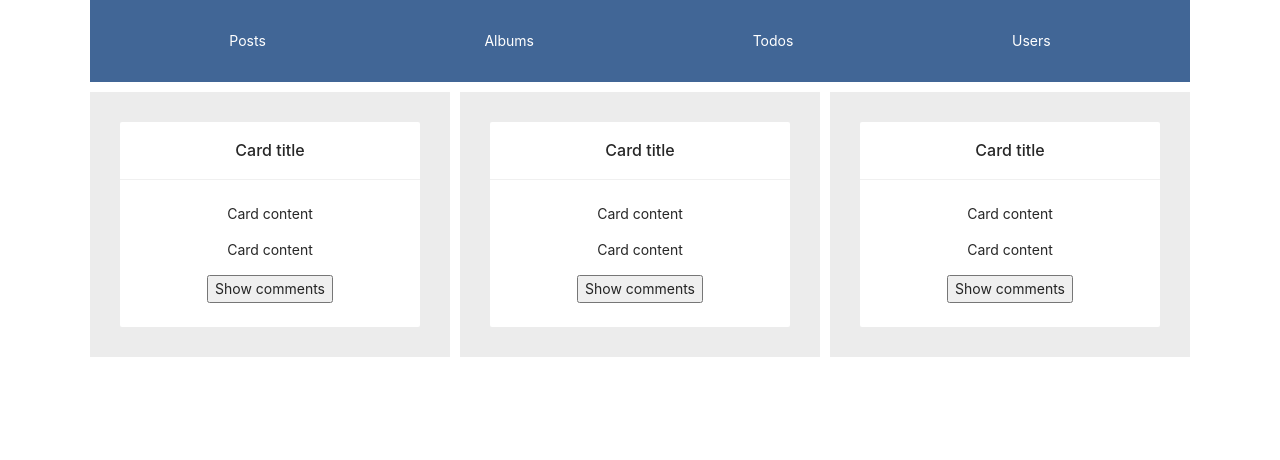
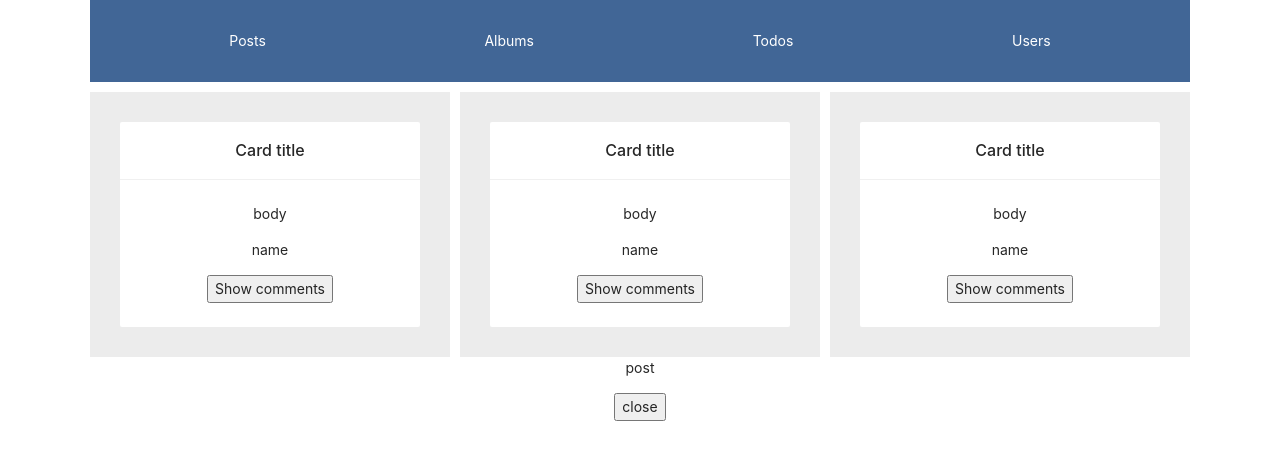
Before and after one commit to RakhmanHanna/diplom_react-app, a React (Create React App) app: page /posts in a window 1280 px wide. Shown: the top 460 px of the page. Built offline with nearby package versions, Linux system fonts and the light colour scheme.

Commit message:
madal page

```diff
--- a/src/App.tsx
+++ b/src/App.tsx
@@ -1,13 +1,47 @@
-//import React from 'react';
+import React from 'react';
+// import {
+//   BrowserRouter as Router,
+//   Switch,
+//   Route,
+//   useHistory,
+// } from 'react-router-dom';
+import Header from '../src/components/blocks/Navbar/navbar';
 import Cards from './components/pages/Posts/posts';
-import Header from '../src/components/blocks/Navbar/navbar';
+import Modal from './components/pages/Posts/modal/modal';
+
 import './App.css';
+// import { UserContextProvider } from './context/userContext';
+
+// const Routes = () => {
+//   const history = useHistory();
+//   const token = localStorage.getItem('token');
+//   useEffect(() => {
+//     if (!token) {
+//       history.push('/signIn');
+//     }
+
+//     // eslint-disable-next-line react-hooks/exhaustive-deps
+//   }, [token]);
+//   return (
+//     <Switch>
+//       <Route exact path="/posts" component={Cards} />
+//       <Route exact path="/modal" component={Modal} />
+//       <Route component={() => <>404: Page not found</>} />
+//     </Switch>
+//   );
+// };
 
 function App() {
   return (
     <div className="App">
       <Header />
+      {/* <UserContextProvider>
+        <Router>
+          <Routes />
+        </Router>
+      </UserContextProvider> */}
       <Cards />
+      <Modal />
     </div>
   );
 }
--- /dev/null
+++ b/src/components/pages/Posts/modal/modal.tsx
@@ -0,0 +1,14 @@
+import React from 'react';
+
+const Modal = () => {
+  return (
+    <div className="modal">
+      <p>post</p>
+      <button data-close className="modal-btn">
+        close
+      </button>
+    </div>
+  );
+};
+
+export default Modal;
--- a/src/components/pages/Posts/posts.tsx
+++ b/src/components/pages/Posts/posts.tsx
@@ -6,23 +6,29 @@ const Cards = () => {
     <div className="wrapper">
       <div className="site-card-border-less-wrapper">
         <Card title="Card title" bordered={false} style={{ width: 300 }}>
-          <p>Card content</p>
-          <p>Card content</p>
-          <button>Show comments</button>
+          <p>body</p>
+          <p>name</p>
+          <button data-modal className="card-btn">
+            Show comments
+          </button>
         </Card>
       </div>
       <div className="site-card-border-less-wrapper">
         <Card title="Card title" bordered={false} style={{ width: 300 }}>
-          <p>Card content</p>
-          <p>Card content</p>
-          <button>Show comments</button>
+          <p>body</p>
+          <p>name</p>
+          <button data-modal className="card-btn">
+            Show comments
+          </button>
         </Card>
       </div>
       <div className="site-card-border-less-wrapper">
         <Card title="Card title" bordered={false} style={{ width: 300 }}>
-          <p>Card content</p>
-          <p>Card content</p>
-          <button>Show comments</button>
+          <p>body</p>
+          <p>name</p>
+          <button data-modal className="card-btn">
+            Show comments
+          </button>
         </Card>
       </div>
     </div>
```
Also changed, not shown: src/components/pages/Posts/modal/modalTrigger.tsx (added, +28 -0 lines).
